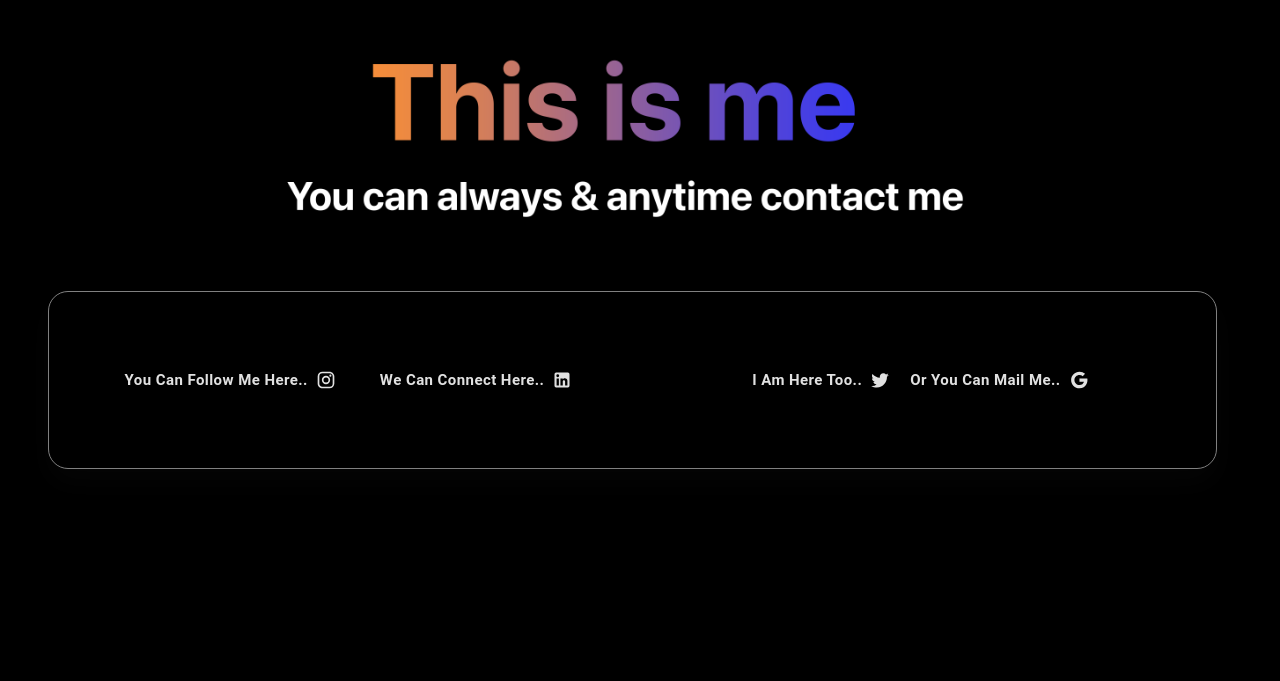
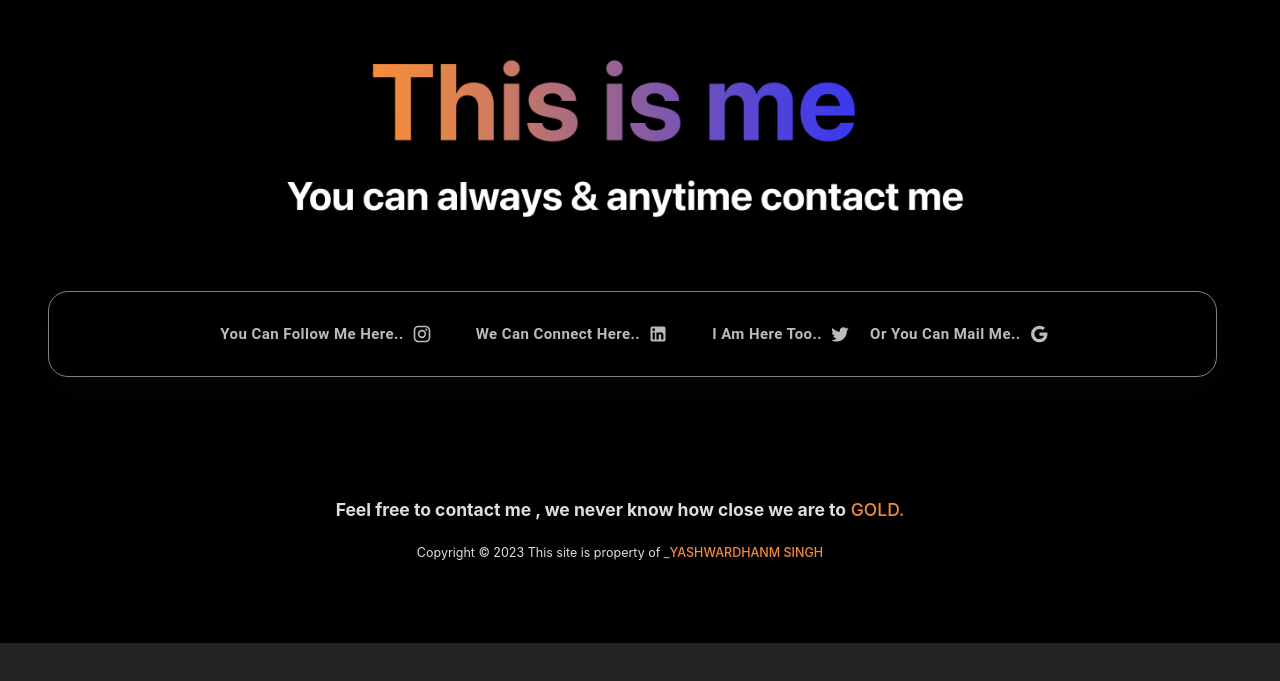
Before and after one commit to YYashSingh-9/my-portfolio, a React (Vite) app: page / in a window 1280 px wide. Shown: the part 3459-4140 px from the top of the page. After the commit the page ends 4102 px from the top, so only its background shows below. Built offline with nearby package versions, Linux system fonts and the light colour scheme.

Commit message:
ui finishing

```diff
--- a/package.json
+++ b/package.json
@@ -15,7 +15,8 @@
     "@mui/icons-material": "^5.14.14",
     "@mui/material": "^5.14.14",
     "react": "^18.2.0",
-    "react-dom": "^18.2.0"
+    "react-dom": "^18.2.0",
+    "react-scroll": "^1.9.0"
   },
   "devDependencies": {
     "@types/react": "^18.2.15",
--- a/src/Components/FooterDiv.jsx
+++ b/src/Components/FooterDiv.jsx
@@ -31,22 +31,45 @@ const FooterDiv = () => {
             </Grid>
             <Container maxWidth="lg">
               <Box sx={{ width: "100%" }} className={classes.socials}>
-                <Stack direction="row" justifyContent={"center"} spacing={4}>
+                <Stack
+                  direction="row"
+                  justifyContent={"center"}
+                  spacing={4}
+                  mr={4}
+                >
                   <Button color="secondary" endIcon={<InstagramIcon />}>
-                    You can follow me here..
+                    <a href="https://www.instagram.com/yashwardhanm_singh/">
+                      You can follow me here..
+                    </a>
                   </Button>
                   <Button color="success" endIcon={<LinkedInIcon />}>
-                    We can connect here..
+                    <a href="https://www.linkedin.com/in/yashwardhanm-singh-083064291/">
+                      We can connect here..
+                    </a>
                   </Button>
                 </Stack>
                 <Stack direction="row" justifyContent={"center"} spacing={1}>
                   <Button color="secondary" endIcon={<TwitterIcon />}>
-                    I am here too..
+                    <a href="https://twitter.com/Yash__9999">I am here too..</a>
                   </Button>
                   <Button color="success" endIcon={<GoogleIcon />}>
-                    Or you can mail me..
+                    <a href="mailto: yyashsngh@gmail.com">
+                      Or you can mail me..
+                    </a>
                   </Button>
                 </Stack>
+              </Box>
+              <Box sx={{ textAlign: "center", fontSize: 15 }} mt={15}>
+                <footer>
+                  <h3>
+                    Feel free to contact me , we never know how close we are to
+                    <span className={classes.myname}> gold.</span>
+                  </h3>
+                  <small>
+                    Copyright © 2023 This site is property of
+                    <span className={classes.myname}> _Yashwardhanm Singh</span>
+                  </small>
+                </footer>
               </Box>
             </Container>
           </Grid>
--- a/src/Components/FooterDiv.module.css
+++ b/src/Components/FooterDiv.module.css
@@ -1,10 +1,11 @@
 .mainFooterDiv {
   background-image: url("../assets/backgorund.png");
-  height: 100vh;
+  height: 90vh;
   max-width: 100%;
   background-position: fixed;
   padding: 1% 0%;
 }
+
 .titleimg {
   max-width: 100rem;
   max-height: 25rem;
@@ -25,19 +26,41 @@
 }
 .socials {
   border-radius: 2rem;
-  padding: 6% 1%;
+  padding: 2% 1%;
   border: 0.1rem solid grey;
   margin-top: -15%;
-  display: grid;
-  grid-template-columns: 50% 50%;
+  display: flex;
+  justify-content: center;
   box-shadow: rgba(14, 14, 14, 0.346) 0px 14px 28px,
     rgba(0, 0, 0, 0.428) 0px 10px 10px;
+}
+.socials:hover {
+  border-color: white;
+  cursor: pointer;
+  transition: 0.1s ease-in-out;
 }
 
 .socials button {
   font-size: 1.5rem;
   font-weight: 600;
   text-transform: capitalize;
-  color: rgb(225, 225, 225);
   margin-left: 0;
+  color: rgb(187, 187, 187);
 }
+.socials button:hover {
+  background-color: transparent;
+  color: white;
+}
+.myname {
+  color: #f18b3e;
+  font-weight: 500;
+  text-transform: uppercase;
+}
+.socials a {
+  text-decoration: none;
+  color: rgb(187, 187, 187);
+}
+.socials a:hover {
+  background-color: transparent;
+  color: white;
+}
```
Also changed, not shown: 2 other files (tests, documents, lock files or other folders).
